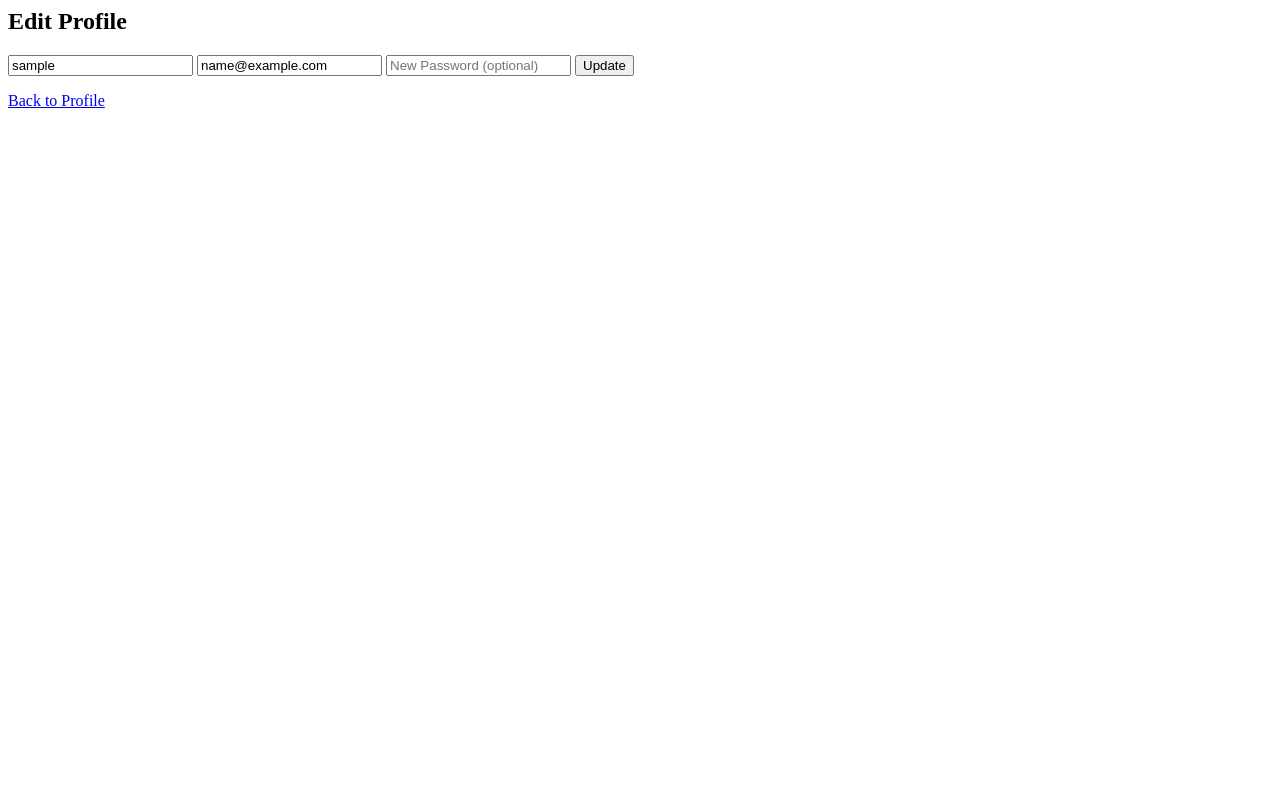
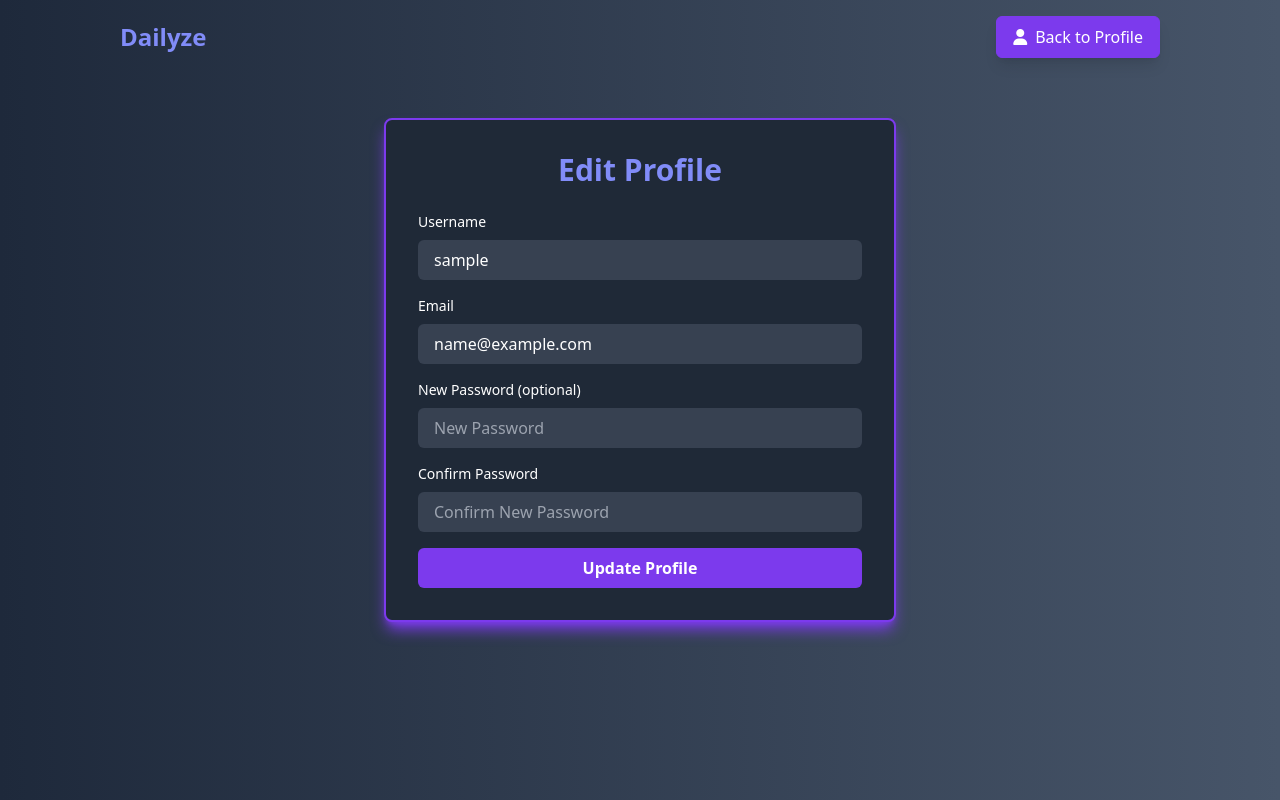
Before and after one commit to SebastianObert/WEBLAB, a PHP site: page /views/edit_profile.php in a window 1280 px wide. Run offline with PHP 8.4, Linux system fonts and the light colour scheme; the visitor is signed in with stand-in values (Sample User, id 1); some libraries are stand-ins or nearby versions.

Commit message:
Update edit_profile.php

```diff
--- a/Project-lab/views/edit_profile.php
+++ b/Project-lab/views/edit_profile.php
@@ -13,7 +13,6 @@ if ($_SERVER['REQUEST_METHOD'] == 'POST') {
     $username = htmlspecialchars($_POST['username'], ENT_QUOTES);
     $email = htmlspecialchars($_POST['email'], ENT_QUOTES);
 
-    // Jika password diisi, maka update password juga
     if (!empty($_POST['password'])) {
         $password = password_hash($_POST['password'], PASSWORD_BCRYPT);
         $stmt = $mysqli->prepare("UPDATE users SET username = ?, email = ?, password = ? WHERE id = ?");
@@ -24,7 +23,7 @@ if ($_SERVER['REQUEST_METHOD'] == 'POST') {
     }
 
     if ($stmt->execute()) {
-        $_SESSION['username'] = $username; // Update username di sesi
+        $_SESSION['username'] = $username;
         header("Location: profile.php");
     } else {
         echo "Error: " . $stmt->error;
@@ -33,7 +32,6 @@ if ($_SERVER['REQUEST_METHOD'] == 'POST') {
     $stmt->close();
 }
 
-// Mengambil data profil saat ini untuk ditampilkan di form
 $stmt = $mysqli->prepare("SELECT username, email FROM users WHERE id = ?");
 $stmt->bind_param('i', $user_id);
 $stmt->execute();
@@ -43,12 +41,55 @@ $stmt->close();
 $mysqli->close();
 ?>
 
-<h2>Edit Profile</h2>
-<form method="POST" action="edit_profile.php">
-    <input type="text" name="username" value="<?php echo htmlspecialchars($username, ENT_QUOTES); ?>" required>
-    <input type="email" name="email" value="<?php echo htmlspecialchars($email, ENT_QUOTES); ?>" required>
-    <input type="password" name="password" placeholder="New Password (optional)">
-    <button type="submit">Update</button>
-</form>
+<!DOCTYPE html>
+<html lang="en">
+<head>
+    <meta charset="UTF-8">
+    <meta name="viewport" content="width=device-width, initial-scale=1.0">
+    <title>Edit Profile</title>
+    <link rel="stylesheet" href="https://cdnjs.cloudflare.com/ajax/libs/font-awesome/6.2.0/css/all.min.css" integrity="sha512-xh6O/CkQoPOWDdYTDqeRdPCVd1SpvCA9XXcUnZS2FmJNp1coAFzvtCN9BmamE+4aHK8yyUHUSCcJHgXloTyT2A==" crossorigin="anonymous" referrerpolicy="no-referrer" />
+    <link rel="preconnect" href="https://fonts.googleapis.com">
+    <link rel="preconnect" href="https://fonts.gstatic.com" crossorigin>
+    <link href="https://fonts.googleapis.com/css2?family=Poppins:ital,wght@0,100;0,200;0,300;0,400;0,500;0,600;0,700;0,800;0,900&display=swap" rel="stylesheet">
+    <script src="https://cdn.tailwindcss.com"></script>
+</head>
+<body class="bg-gradient-to-l from-slate-600 to-slate-800 text-white">
 
-<a href="profile.php">Back to Profile</a>
+<nav class="p-4">
+    <div class="container mx-auto w-10/12 flex justify-between items-center">
+        <a href="#" class="text-2xl font-bold text-indigo-400">Dailyze</a>
+        <div class="flex space-x-4">
+            <a href="profile.php" class="flex items-center border border-violet-600 bg-violet-600 hover:bg-white text-white hover:text-black px-4 py-2 rounded-md shadow-lg transition ease-in-out delay-75">
+               <i class="fa-solid fa-user mr-2"></i> Back to Profile
+            </a>
+        </div>
+    </div>
+</nav>
+
+<div class="container mx-auto mt-5 p-6">
+    <div class="bg-gray-800 border-2 border-violet-600 p-8 rounded-lg shadow-lg max-w-lg mx-auto shadow-violet-600 hover:shadow-violet-900 transition ease-in-out delay-100">
+        <h2 class="text-3xl font-bold mb-6 text-center text-indigo-400">Edit Profile</h2>
+        <form action="edit_profile.php" method="POST">
+            <div class="mb-4">
+                <label for="username" class="block text-sm font-medium mb-2">Username</label>
+                <input type="text" id="username" name="username" value="<?php echo htmlspecialchars($username, ENT_QUOTES); ?>" class="w-full px-4 py-2 bg-gray-700 text-white rounded-md focus:outline-none focus:ring-2 focus:ring-indigo-500" required>
+            </div>
+            <div class="mb-4">
+                <label for="email" class="block text-sm font-medium mb-2">Email</label>
+                <input type="email" id="email" name="email" value="<?php echo htmlspecialchars($email, ENT_QUOTES); ?>" class="w-full px-4 py-2 bg-gray-700 text-white rounded-md focus:outline-none focus:ring-2 focus:ring-indigo-500" required>
+            </div>
+            <div class="mb-4">
+                <label for="password" class="block text-sm font-medium mb-2">New Password (optional)</label>
+                <input type="password" id="password" name="password" class="w-full px-4 py-2 bg-gray-700 text-white rounded-md focus:outline-none focus:ring-2 focus:ring-indigo-500" placeholder="New Password">
+            </div>
+            <div class="mb-4">
+                <label for="confirm_password" class="block text-sm font-medium mb-2">Confirm Password</label>
+                <input type="password" id="confirm_password" name="confirm_password" class="w-full px-4 py-2 bg-gray-700 text-white rounded-md focus:outline-none focus:ring-2 focus:ring-indigo-500" placeholder="Confirm New Password">
+            </div>
+            <button type="submit" class="w-full bg-violet-600 hover:bg-white hover:text-black text-white py-2 rounded-md font-semibold transition ease-in-out delay-75">Update Profile</button>
+        </form>
+    </div>
+</div>
+
+</body>
+</html>
```
